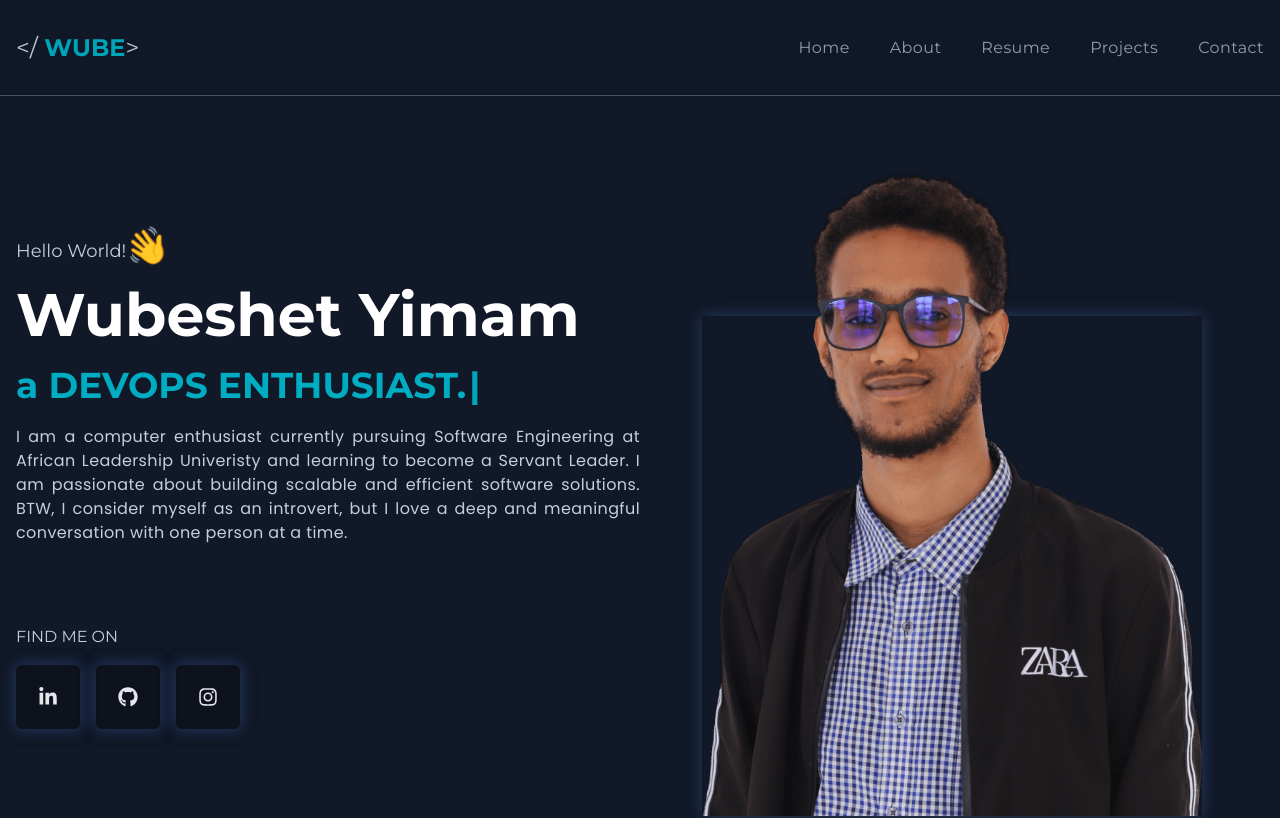
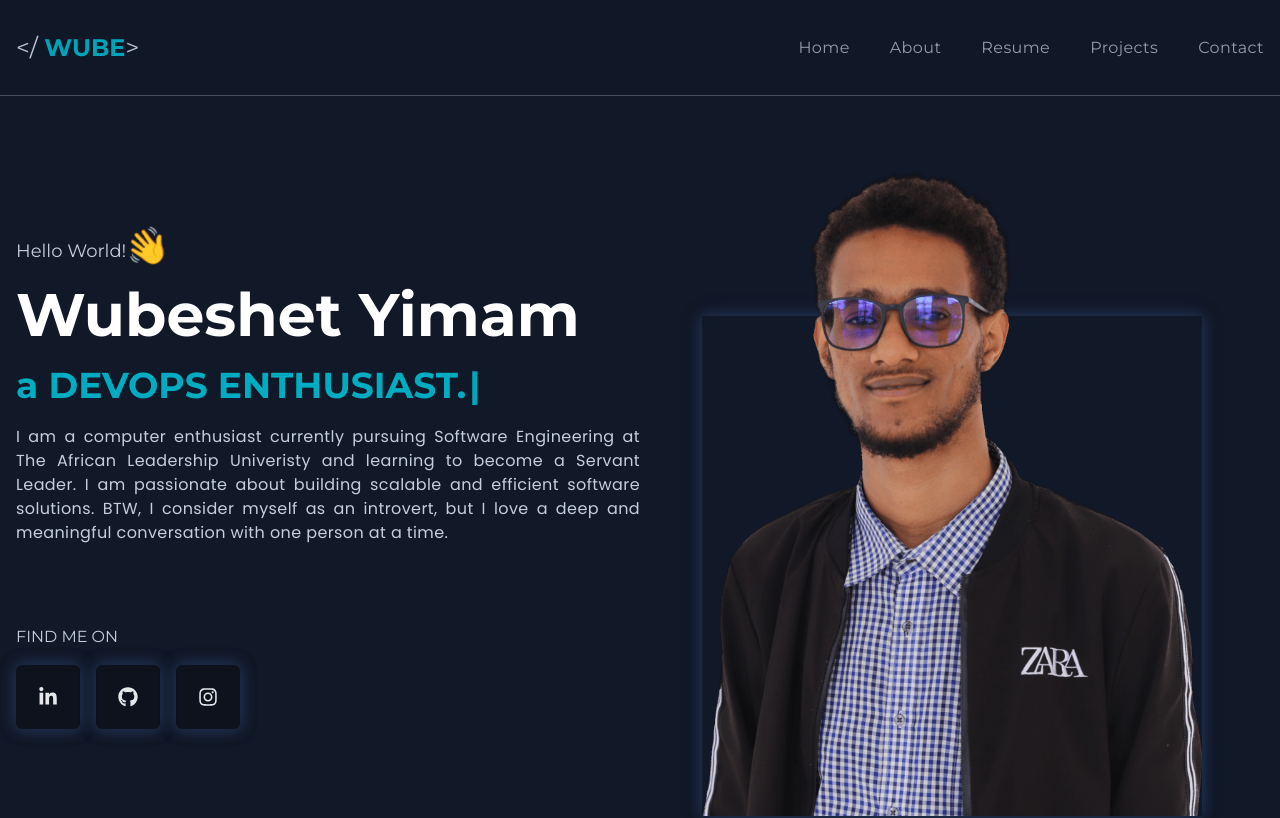
Before and after one commit to wubeshetA/portfolio, a React (Create React App) app: page / in a window 1280 px wide. Shown: the top 818 px of the page. Built offline with nearby package versions, Linux system fonts and the light colour scheme.

Commit message:
fix typo

```diff
--- a/src/components/banner/LeftBanner.js
+++ b/src/components/banner/LeftBanner.js
@@ -34,7 +34,7 @@ const LeftBanner = () => {
             &#x1F44B;
           </span>
         </h4>
-<h1 className="text-4xl md:text-5xl lgl:text-6xl  font-bold text-white">
+        <h1 className="text-4xl md:text-5xl lgl:text-6xl  font-bold text-white">
           Wubeshet Yimam <span className="text-designColor capitalize"></span>
         </h1>
 
@@ -48,8 +48,8 @@ const LeftBanner = () => {
         </h2>
         <p className="text-base font-bodyFont leading-6 tracking-wide text-justify text-last-center">
           I am a computer enthusiast currently pursuing Software Engineering at
-          African Leadership Univeristy and learning to become a Servant Leader.
-          I am passionate about building scalable and efficient software
+          The African Leadership Univeristy and learning to become a Servant
+          Leader. I am passionate about building scalable and efficient software
           solutions. BTW, I consider myself as an introvert, but I love a deep
           and meaningful conversation with one person at a time.
         </p>
```
